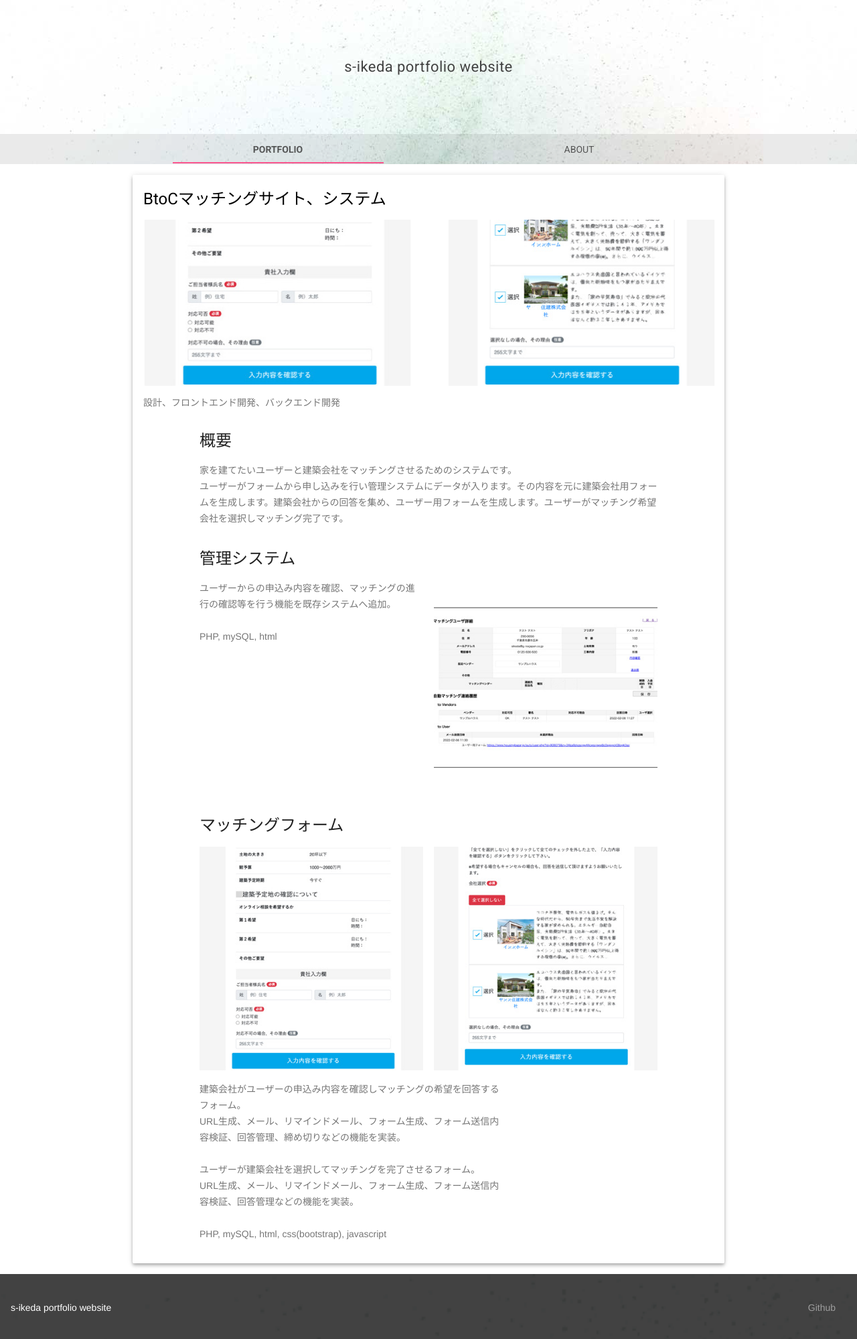
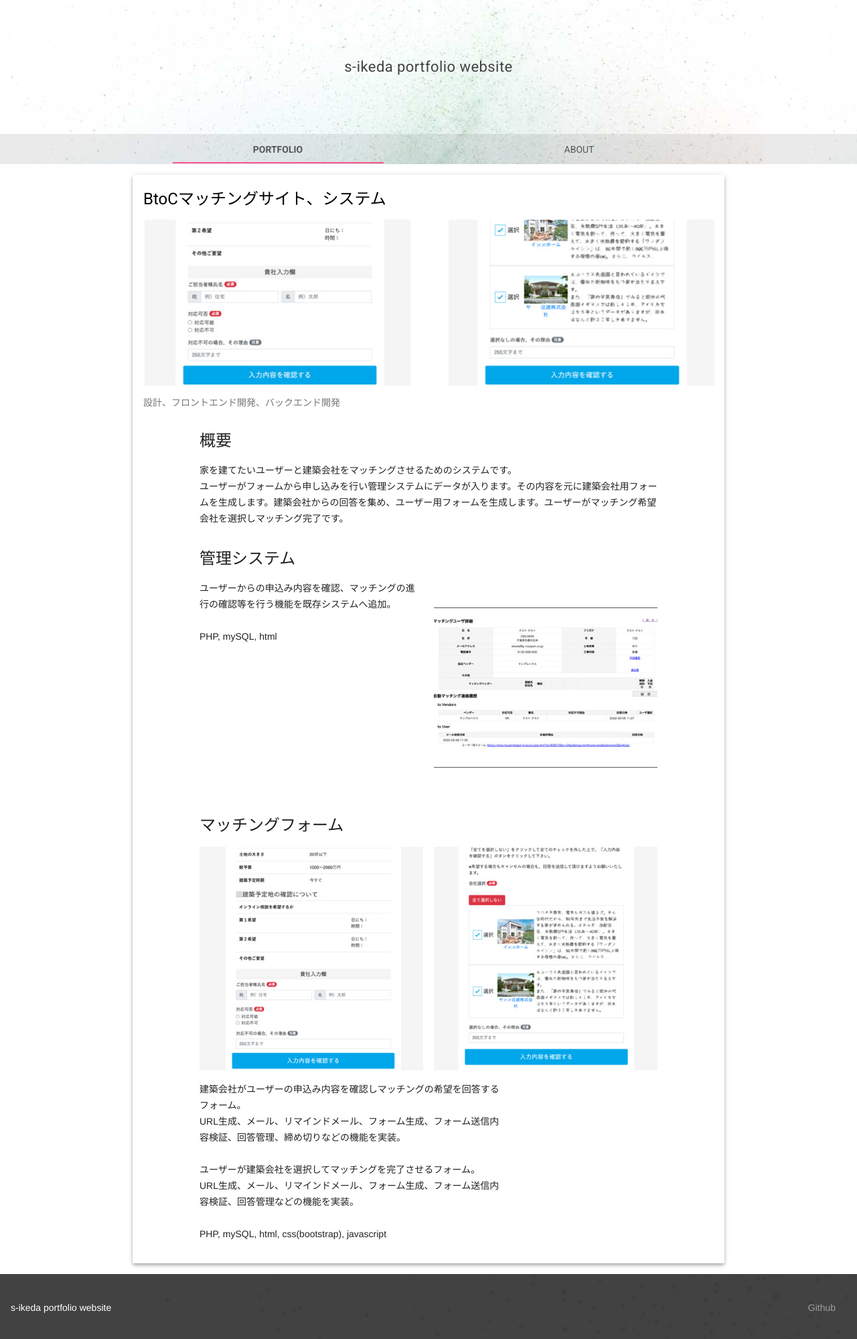
Before and after one commit to s-ike/portfolio, a Jekyll site: the page built from portfolio-matching.html, in a window 1280 px wide. Shown: the top 1999 px of the page at 67% size. Built offline with Jekyll 4.4.1, drawn with Linux system fonts in a browser that asks for light colours.

Commit message:
update text color

```diff
--- a/_sass/main.scss
+++ b/_sass/main.scss
@@ -1,3 +1,4 @@
+$text_color: rgba(0,0,0,.87);
 $nav_active_color: rgb(255,64,129);
 $nav_color: rgba(0, 0, 0, 0.08);
 $nav_button_color: rgba(197, 197, 197, 0.44);
@@ -5,6 +6,7 @@ $table_border_color: #d1d1d1;
 
 body {
   font-family: "Helvetica", "Arial", "Hiragino Sans", "Hiragino Kaku Gothic ProN", "Yu Gothic", "Meiryo", sans-serif;
+  color: $text_color;
 }
 
 h1, h2 {
@@ -98,6 +100,10 @@ h1, h2 {
   padding-bottom: 0;
 }
 
+.portfolio-card-body {
+  color: $text_color;
+}
+
 .portfolio-blog-card-compact .mdl-card__title {
   padding-bottom: 0;
 }
@@ -158,6 +164,10 @@ img.article-image {
   margin: auto;
 }
 
+.text-content {
+  color: $text_color;
+}
+
 .about-myname {
   font-size: 18px;
   line-height: 3;
@@ -166,6 +176,7 @@ img.article-image {
 .career-table {
   border-collapse: collapse;
   border: solid 1px $table_border_color;
+  color: $text_color;
 }
 
 .career-table th, .career-table td {
--- a/about.html
+++ b/about.html
@@ -20,7 +20,7 @@ title: s-ikeda
 
             <div class="mdl-grid portfolio-copy">
                 <h3 class="mdl-cell mdl-cell--12-col mdl-typography--headline">自己紹介</h3>
-                <div class="mdl-cell mdl-cell--12-col mdl-card__supporting-text no-padding ">
+                <div class="mdl-cell mdl-cell--12-col mdl-card__supporting-text no-padding text-content">
                     <p>
                         <span class="about-myname">池田 俊太郎 | Shuntaro IKEDA</span><br>
                         業務では主にwebアプリの開発をしています。<br>
@@ -30,7 +30,7 @@ title: s-ikeda
                 </div>
 
                 <h3 class="mdl-cell mdl-cell--12-col mdl-typography--headline">経歴</h3>
-                <div class="mdl-cell mdl-cell--12-col mdl-card__supporting-text no-padding ">
+                <div class="mdl-cell mdl-cell--12-col mdl-card__supporting-text no-padding">
                     <table class="career-table mdl-shadow--2dp">
                         <thead>
                             <tr>
--- a/index.html
+++ b/index.html
@@ -19,7 +19,7 @@ title: s-ikeda portfolio
             <div class="mdl-card__title">
                 <h2 class="mdl-card__title-text">{{ item.name }}</h2>
             </div>
-            <div class="mdl-card__supporting-text mdl-card--expand">
+            <div class="mdl-card__supporting-text mdl-card--expand portfolio-card-body">
                 {{ item.desc1 }}<br>
                 {{ item.desc2 }}<br>
                 {{ item.desc3 }}<br>
--- a/portfolio-matching.html
+++ b/portfolio-matching.html
@@ -16,7 +16,7 @@ title: s-ikeda portfolio | BtoCマッチングサイト、システム
             </div>
             <div class="mdl-grid portfolio-copy">
                 <h3 class="mdl-cell mdl-cell--12-col mdl-typography--headline">概要</h3>
-                <div class="mdl-cell mdl-cell--12-col mdl-card__supporting-text no-padding">
+                <div class="mdl-cell mdl-cell--12-col mdl-card__supporting-text no-padding text-content">
                     <p>
                         家を建てたいユーザーと建築会社をマッチングさせるためのシステムです。<br>
                         ユーザーがフォームから申し込みを行い管理システムにデータが入ります。その内容を元に建築会社用フォームを生成します。建築会社からの回答を集め、ユーザー用フォームを生成します。ユーザーがマッチング希望会社を選択しマッチング完了です。
@@ -24,7 +24,7 @@ title: s-ikeda portfolio | BtoCマッチングサイト、システム
                 </div>
 
                 <h3 class="mdl-cell mdl-cell--12-col mdl-typography--headline">管理システム</h3>
-                <div class="mdl-cell mdl-cell--6-col mdl-card__supporting-text no-padding">
+                <div class="mdl-cell mdl-cell--6-col mdl-card__supporting-text no-padding text-content">
                     <p>
                         ユーザーからの申込み内容を確認、マッチングの進行の確認等を行う機能を既存システムへ追加。<br>
                         <br>
@@ -52,7 +52,7 @@ title: s-ikeda portfolio | BtoCマッチングサイト、システム
                 <div class="mdl-cell mdl-cell--6-col">
                     <img class="article-image" src="/assets/images/portfolio-matching-04.jpg" border="0" alt="">
                 </div>
-                <div class="mdl-cell mdl-cell--8-col mdl-card__supporting-text no-padding ">
+                <div class="mdl-cell mdl-cell--8-col mdl-card__supporting-text no-padding text-content">
                     <p>
                         建築会社がユーザーの申込み内容を確認しマッチングの希望を回答するフォーム。<br>
                         URL生成、メール、リマインドメール、フォーム生成、フォーム送信内容検証、回答管理、締め切りなどの機能を実装。<br>
```
